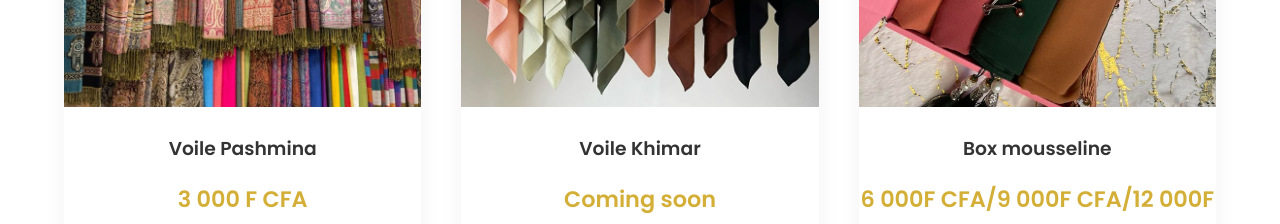
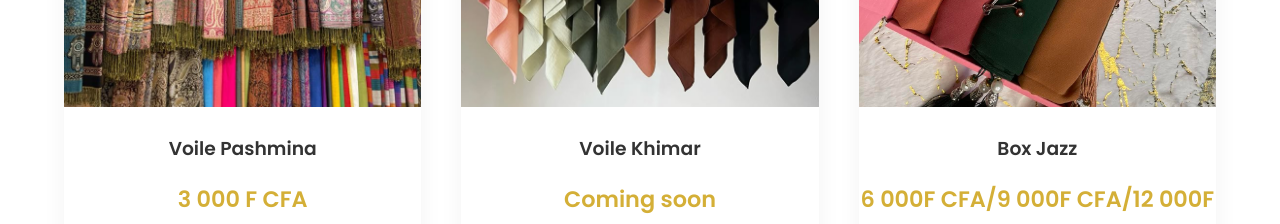
Before and after one commit to ndeyeaissatou04/Noor-hijab, a plain HTML site: page index.html in a window 1280 px wide. Shown: the part 1780-2004 px from the top of the page. Drawn offline with nearby package versions, Linux system fonts and the light colour scheme; a web font is replaced by a local one.

Commit message:
Update index.html

```diff
--- a/index.html
+++ b/index.html
@@ -315,7 +315,7 @@
 
              <div class="product-card" data-cat="voiles">
                 <img src="img/Box 6000.jpg" class="product-img" alt="Voile Khimar noir">
-                <h3>Box mousseline</h3>
+                <h3>Box Jazz</h3>
                 <span class="price">6 000F CFA/9 000F CFA/12 000F CFA</span>
                 <a href="https://wa.me/221787056433?text=Bonjour, je souhaite commander un box de voile." class="btn-whatsapp">
                     <i class="fab fa-whatsapp"></i> Commander
```
